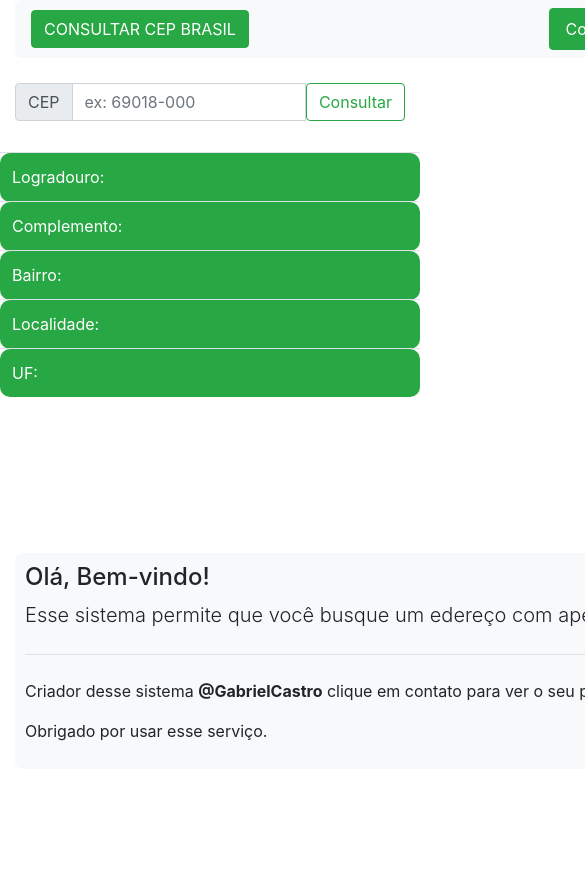
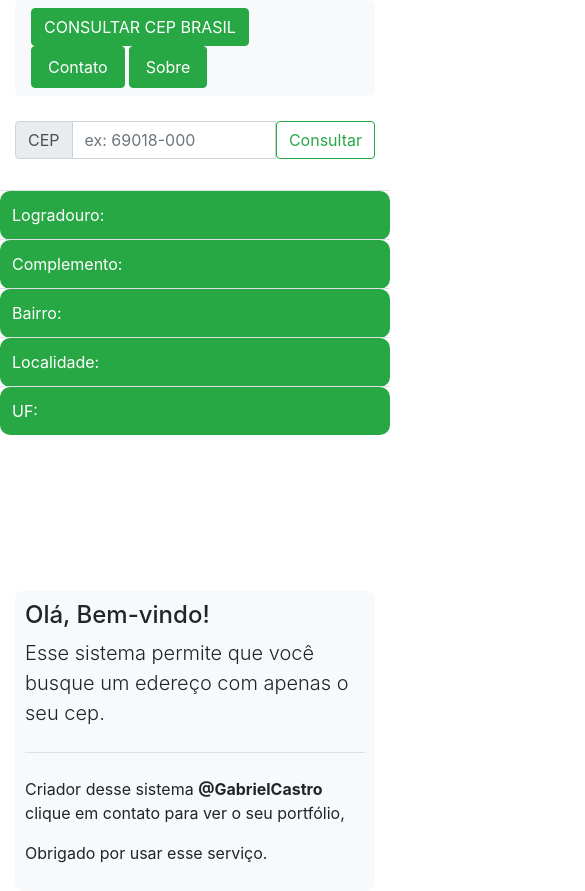
Before and after one commit to GabriellCastro/ConsultaCep, a plain HTML site: page index.html in a window 390 px wide. Shown: the top 891 px of the page, 585 px wide, since content can reach past the window. Before the commit the page ends 844 px from the top, so only its background shows below. Drawn offline with nearby package versions, Linux system fonts and the light colour scheme.

Commit message:
responsividade min e max width

```diff
--- a/index.html
+++ b/index.html
@@ -14,8 +14,8 @@
 </head>
 <body>
 <!--navbar-->
-<div class="container" style="width: 760px;">
-    <nav style="border-radius: 6px;" id="navbar-example2" class="navbar navbar-light bg-light">
+<div class="container" style="max-width: 760px; min-width: 200px;" >
+    <nav style="border-radius: 6px; min-width: 100px;" id="navbar-example2" class="navbar navbar-light bg-light">
         <a class="btn btn-success" class="navbar-brand" href="#">CONSULTAR CEP BRASIL</a>
         <ul class="nav nav-pills">
           <li class="nav-item">
@@ -30,7 +30,7 @@
       </nav>
 </div>
 
-    <div  class="container" style="margin-top: 25px; width: 420px;">
+    <div  class="container" style="margin-top: 25px; max-width: 420px; min-width: 200px;">
 
         <div class="input-group mb-3">
             <div class="input-group-prepend">
@@ -70,7 +70,7 @@
 
 
     <!--Rodapé-->
-    <div class="container" style="width: 760px; margin-top:140px; border-radius: 8px;"  >
+    <div class="container" style="max-width: 760px; min-width: 200px; margin-top:140px; border-radius: 8px;"  >
         <div class="navbar-example2 bg-light" style="border-radius: 8px; padding: 10px;">
             <h4>Olá, Bem-vindo!</h4>
             <p class="lead">Esse sistema permite que você busque um edereço com apenas o seu cep.</p>
```
